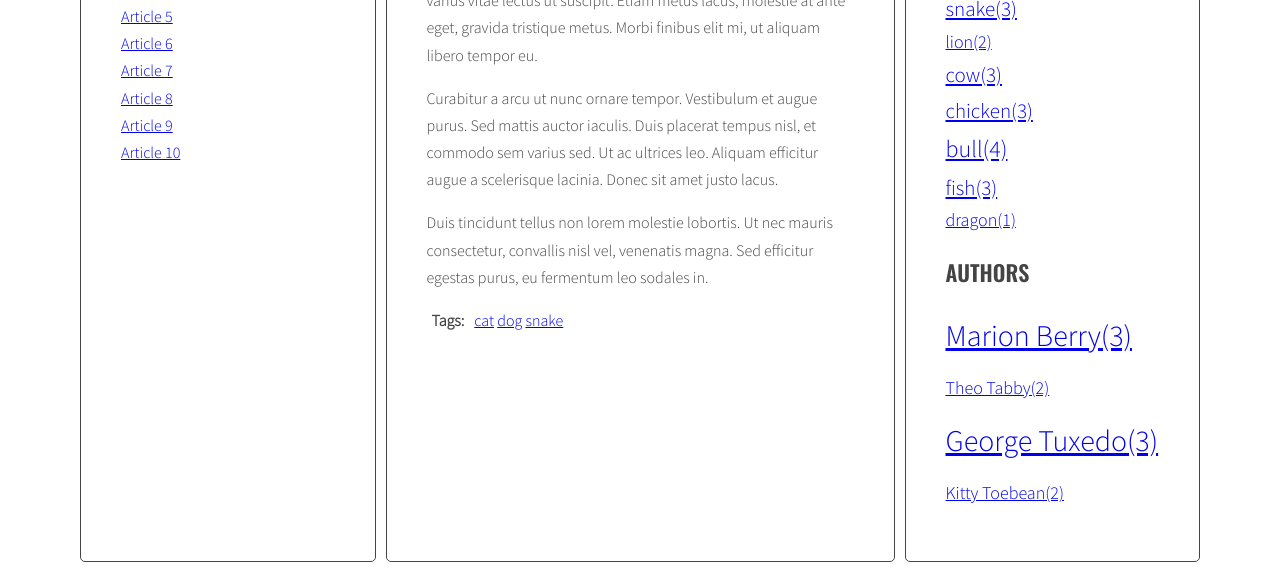
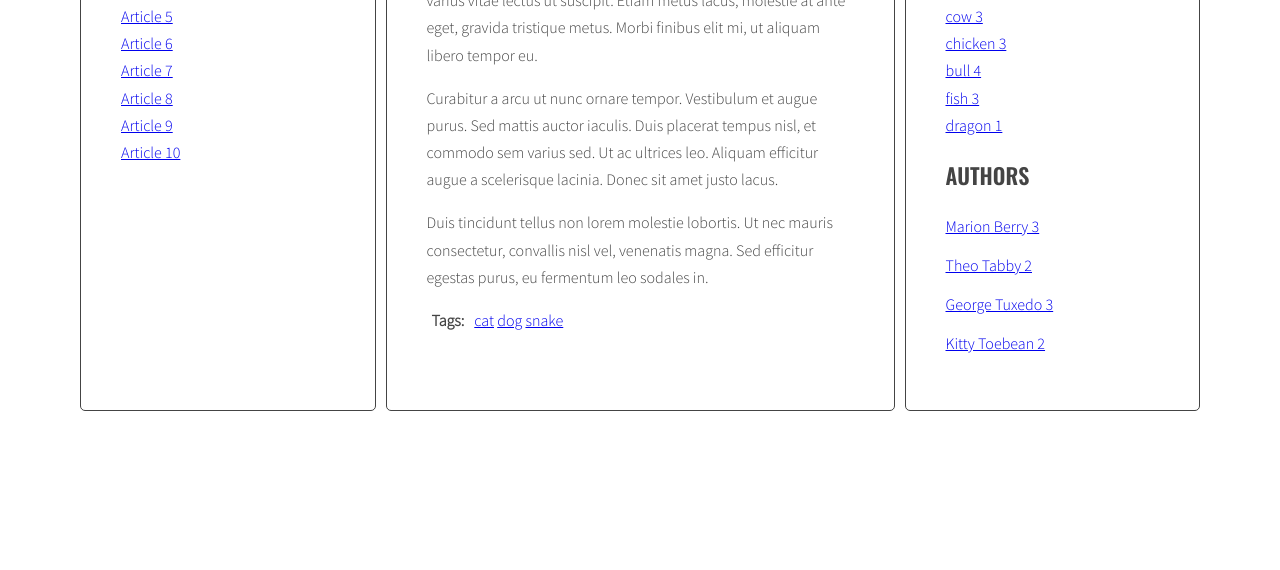
Before and after one commit to Wiktortk/javascript-blog, a website: page index.html in a window 1280 px wide. Shown: the part 464-1034 px from the top of the page. After the commit the page ends 883 px from the top, so only its background shows below. Drawn offline with nearby package versions, Linux system fonts and the light colour scheme.

Commit message:
module 7.4 In progrres - last two hamblebars in loop is alredy in 60%

```diff
--- a/index.html
+++ b/index.html
@@ -196,6 +196,16 @@
   <script id="template-art-link" type="text/x-handlebars-template">
     <a href="#{{ id }}"><span>{{ id }}</span></a>
   </script>
+  <script className="calculateTagClass(allTags[tag] tagsParams)" id="template-tag-cloud-link" type="text/x-handlebars-template">
+    {{#each tags}}
+    <li><a className="calculateTagClass(allTags[tag] tagsParams)" href="#tag-{{ tag }}">{{ tag }} {{ count }}</a></li>
+    {{/each}}
+  </script>
+  <script id="template-second-cloud-link" type="text/x-handlebars-template">
+    {{#each tags}}
+    <li><a href="#tag-{{ tag }}">{{ tag }} {{ count }}</a></li>
+    {{/each}}
+  </script>
   <script src="https://cdnjs.cloudflare.com/ajax/libs/handlebars.js/4.1.0/handlebars.min.js"></script>
   <script src="js/script.js"></script>
 </body>
--- a/js/script.js
+++ b/js/script.js
@@ -4,6 +4,8 @@
   articleLink: Handlebars.compile(document.querySelector('#template-article-link').innerHTML),
   articleTag: Handlebars.compile(document.querySelector('#template-article-tag').innerHTML),
   artLink: Handlebars.compile(document.querySelector('#template-art-link').innerHTML),
+  tagCloudLink: Handlebars.compile(document.querySelector('#template-tag-cloud-link').innerHTML),
+  secondCloudLink: Handlebars.compile(document.querySelector('#template-second-cloud-link').innerHTML),
 }
 
 const optTitleListSelector = '.titles';
@@ -112,14 +114,13 @@
 generateTitleLinks();
 
 function calculateTagsParams(tags){
-  console.log(tags);
+
   const params = {
     max: 0,
     min: 9999
   };
 
   for(let tag in tags){
-    console.log(tag + ' is used ' + tags[tag] + ' times');
 
     if(tags[tag] > params.max){
       params.max = tags[tag];
@@ -224,7 +225,8 @@
 
   const tagsParams = calculateTagsParams(allTags);
 
-  let allTagsHTML = '';
+  //let allTagsHTML = '';
+  const allTagsData = {tags: []};
 
   /* [NEW] START LOOP: for each tag in allTags: */
 
@@ -232,16 +234,23 @@
 
     /* [NEW] generate code of a link and add it to allTagsHTML */
 
-    const tagLinkHTML = '<li><a class="' + calculateTagClass(allTags[tag], tagsParams) + '" href="#tag-' + tag + '">' + tag + '('+allTags[tag]+')</a></li>';
+    //const tagLinkHTML = '<li><a class="' + calculateTagClass(allTags[tag], tagsParams) + '" href="#tag-' + tag + '">' + tag + '('+allTags[tag]+')</a></li>';
+    //allTagsHTML += tagLinkHTML;
 
-    allTagsHTML += tagLinkHTML;
-
+    allTagsData.tags.push({
+      tag: tag,
+      count: allTags[tag],
+      className: calculateTagClass(allTags[tag], tagsParams)
+    });
+    console.log(allTagsData)
     /* [NEW] END LOOP: for each tag in allTags: */
   }
 
   /*[NEW] add HTML from allTagsHTML to tagList */
 
-  tagList.innerHTML = allTagsHTML;
+  //tagList.innerHTML = allTagsHTML;
+  tagList.innerHTML = templates.secondCloudLink(allTagsData);
+  console.log(allTagsData);
 }
 
 generateTags();
@@ -326,11 +335,9 @@
   const authors = document.querySelectorAll(optArticleSelector);
 
   const authorSideBarWrapper = document.querySelector(optAuthorsListSelector);
-  console.log(authorSideBarWrapper);
 
   for(let author of authors){
     const authorList = author.getAttribute(optArticleAuthorSelector);
-    console.log(authorList);
 
     const articleAttributeBy = authorList.replace('#', '');
 
@@ -356,16 +363,24 @@
 
   const tagsParams = calculateTagsParams(allTags);
 
-  let allTagsHTML = '';
+  //let allTagsHTML = '';
+  const allTagsData = {tags: []};
 
   for(let tag in allTags){
 
-    const tagLinkHTML = '<li><a class="' + calculateTagClass(allTags[tag], tagsParams) + '" href="#tag-' + tag + '">' + tag + '('+allTags[tag]+')</a></li>';
+    //const tagLinkHTML = '<li><a class="' + calculateTagClass(allTags[tag], tagsParams) + '" href="#tag-' + tag + '">' + tag + '('+allTags[tag]+')</a></li>';
+    //allTagsHTML += tagLinkHTML;
 
-    allTagsHTML += tagLinkHTML;
+    allTagsData.tags.push({
+      tag: tag,
+      count: allTags[tag],
+      className: calculateTagClass(allTags[tag], tagsParams)
+    });
   }
 
-  tagList.innerHTML = allTagsHTML;
+  //tagList.innerHTML = allTagsHTML;
+  tagList.innerHTML = templates.tagCloudLink(allTagsData);
+  console.log(allTagsData);
 }
 
 generateAuthors();
```
